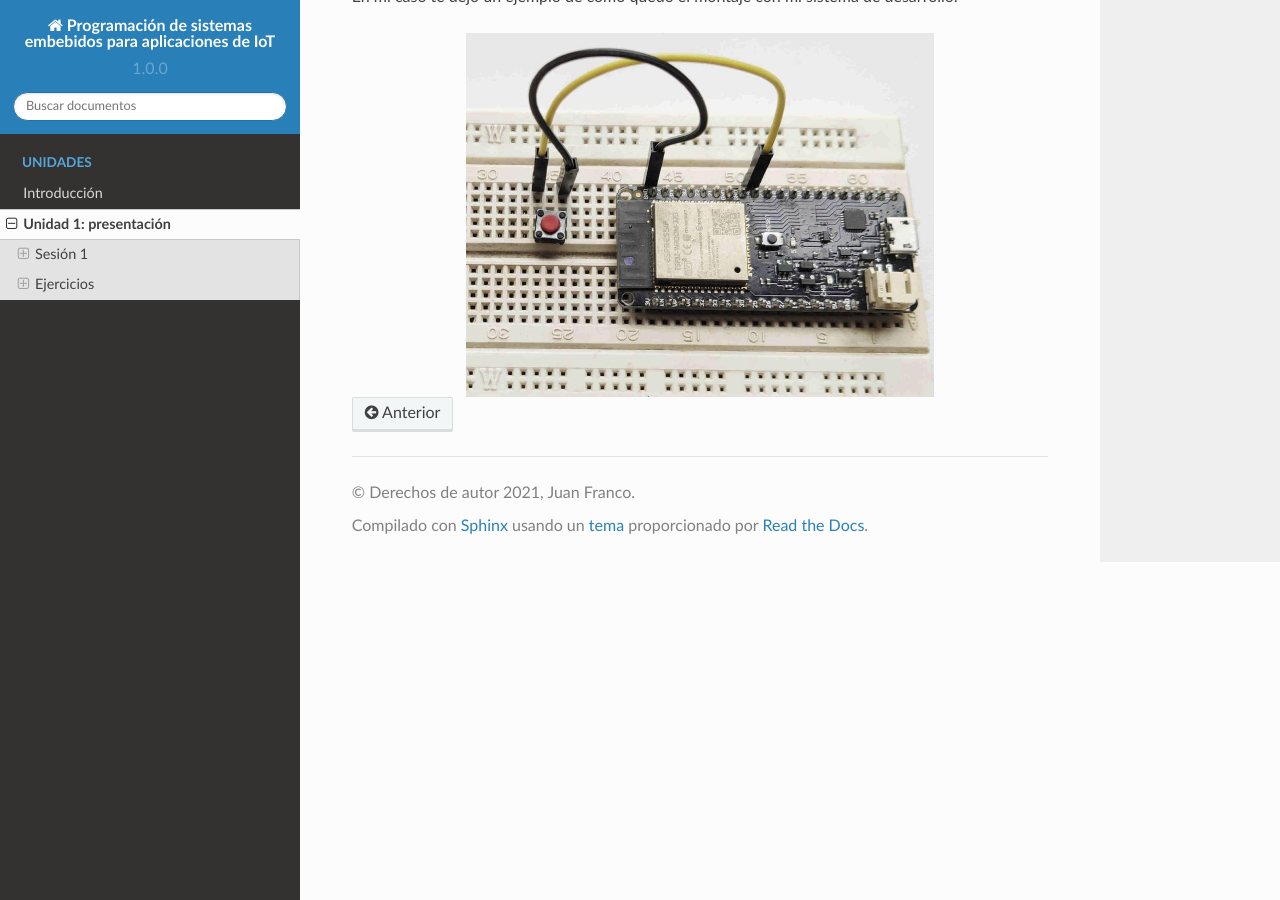
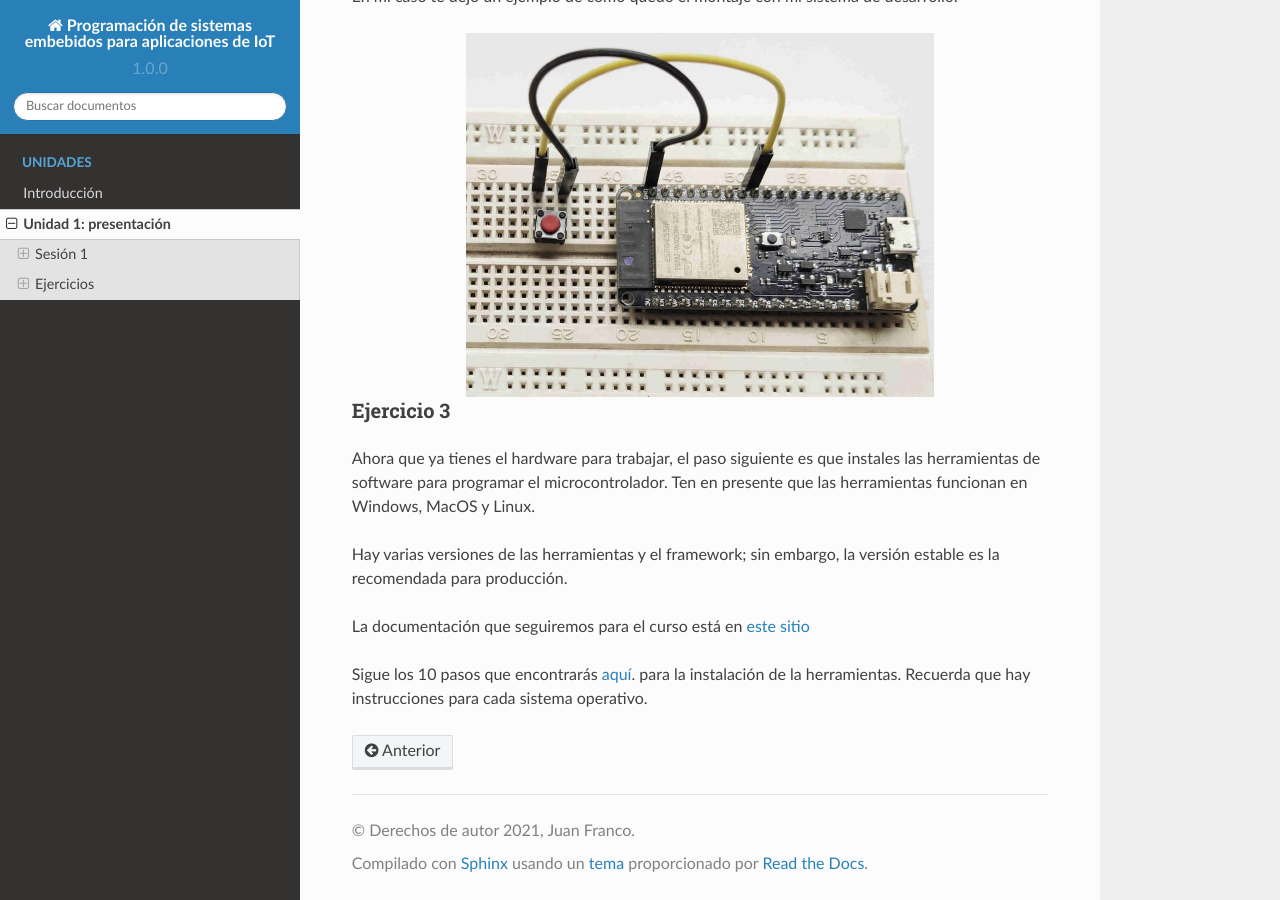
Before and after one commit to juanferfranco/espiot, a Sphinx documentation site: the page built from docs/_unidad1/unidad1.rst, in a window 1280 px wide and 900 px high, scrolled down 3503 px. Built offline with Sphinx 7.4.7 and the Read the Docs theme 2.0.0, drawn with Linux system fonts in a browser that asks for light colours.

Commit message:
Add exercise 3

```diff
--- a/docs/_unidad1/unidad1.rst
+++ b/docs/_unidad1/unidad1.rst
@@ -171,6 +171,24 @@ En mi caso te dejo un ejemplo de cómo quedó el montaje con mi sistema de desar
   :align: center
   :alt: montaje
 
+Ejercicio 3
+^^^^^^^^^^^^
+
+Ahora que ya tienes el hardware para trabajar, el paso siguiente es que instales
+las herramientas de software para programar el microcontrolador. Ten en presente
+que las herramientas funcionan en Windows, MacOS y Linux.
+
+Hay varias versiones de las herramientas y el framework; sin embargo, la versión
+estable es la recomendada para producción.
+
+La documentación que seguiremos para el curso está en
+`este sitio <https://docs.espressif.com/projects/esp-idf/en/stable/esp32/get-started/index.html>`__
+
+Sigue los 10 pasos que encontrarás `aquí <https://docs.espressif.com/projects/esp-idf/en/stable/esp32/get-started/index.html>`__.
+para la instalación de la herramientas. Recuerda que hay instrucciones para cada sistema
+operativo.
+
+
 ..
   .. blockdiag::
 
```
